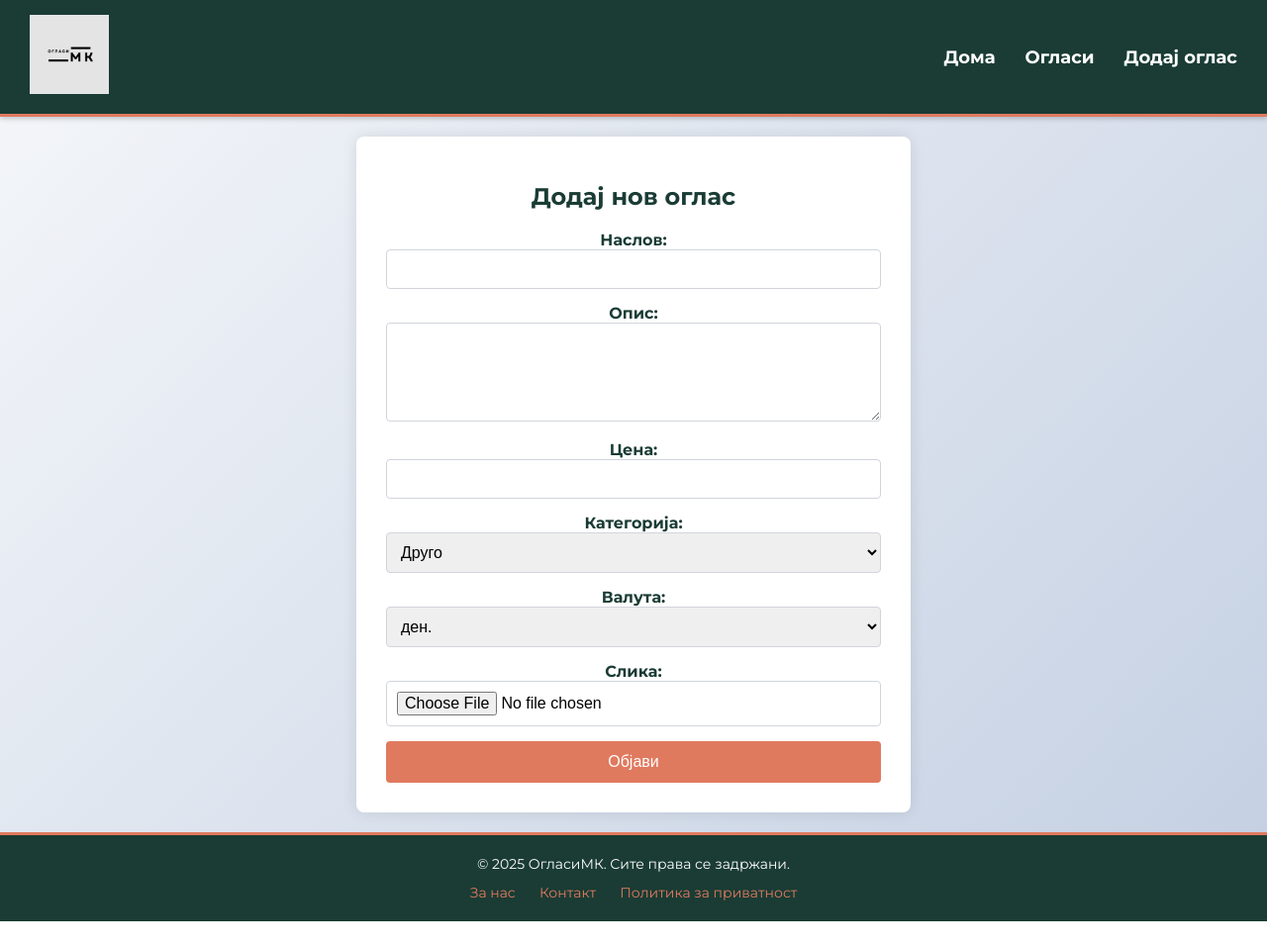
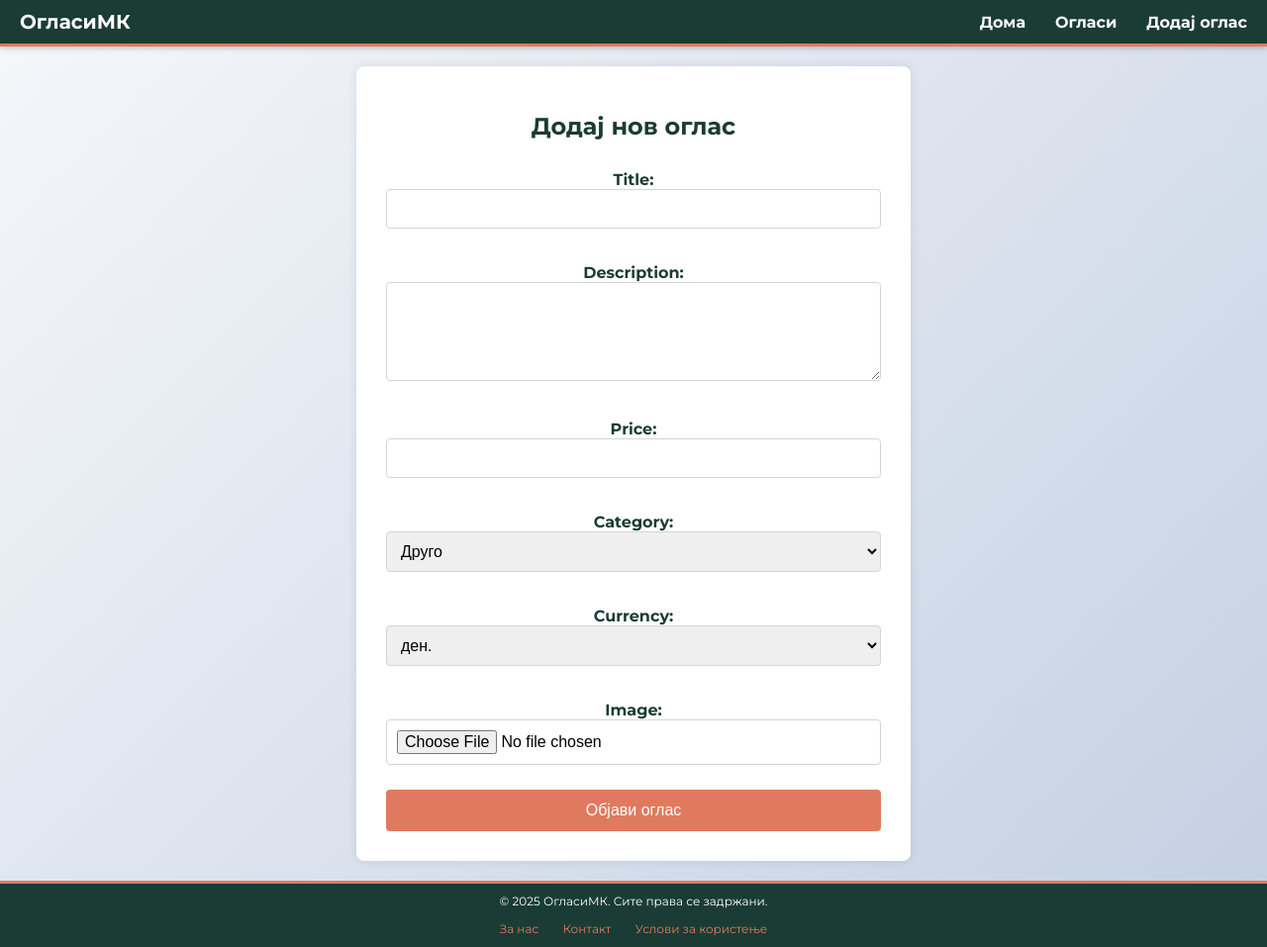
Before and after one commit to Stefanni1/Python_Django_Proekt, a Django app: page /create/ in a window 1280 px wide. Shown: the whole page at 99% size. Before the commit the page ends 931 px from the top, so only its background shows below. Run offline with Django 5.2, Linux system fonts and the light colour scheme.

Commit message:
small changes

```diff
--- a/reklama_proekt/settings.py
+++ b/reklama_proekt/settings.py
@@ -25,7 +25,7 @@ SECRET_KEY = 'django-insecure-^)!z3hkh!jke!gszsw)es@5j)%&e^svuzq^@)x&sybd&#n2ax+
 # SECURITY WARNING: don't run with debug turned on in production!
 DEBUG = True
 
-ALLOWED_HOSTS = []
+ALLOWED_HOSTS = ['127.0.0.1', 'localhost']
 
 
 # Application definition
--- a/static/css/styles.css
+++ b/static/css/styles.css
@@ -11,7 +11,7 @@ body {
 /* Навигациски бар */
 .navbar {
     background-color: #1A3C34;
-    padding: 15px 30px;
+    padding: 10px 20px; /* Намален padding */
     display: flex;
     justify-content: space-between;
     align-items: center;
@@ -24,14 +24,9 @@ body {
 
 .navbar-logo .logo-text {
     color: #FFFFFF;
-    font-size: 24px;
+    font-size: 20px; /* Намален од 24px на 20px */
     font-weight: bold;
     font-family: 'Montserrat', sans-serif;
-}
-
-.navbar-logo img {
-    height: 80px;
-    width: auto;
 }
 
 .navbar-links {
@@ -43,7 +38,7 @@ body {
     color: #FFFFFF;
     text-decoration: none;
     font-weight: bold;
-    font-size: 18px;
+    font-size: 16px; /* Намален од 18px на 16px */
     transition: color 0.3s ease;
 }
 
@@ -54,12 +49,7 @@ body {
 /* Главна содржина */
 .main-content {
     flex: 1;
-    display: flex;
-    justify-content: center;
-    align-items: center;
-    min-height: calc(100vh - 120px);
     padding: 20px;
-    box-sizing: border-box;
 }
 
 /* Хедер со позадина */
@@ -374,21 +214,20 @@ body {
 }
 
 .ad-list .ad-grid {
-    display: grid !important;
-    grid-template-columns: repeat(auto-fit, minmax(300px, 1fr)) !important;
-    gap: 30px !important;
+    display: grid;
+    grid-template-columns: repeat(auto-fit, minmax(300px, 1fr));
+    gap: 30px;
 }
 
 /* Форма за додавање оглас */
 .ad-form {
     max-width: 500px;
-    width: 100%;
-    background-color: #FFFFFF;
+    margin: 0 auto;
+    background-color: white;
     padding: 30px;
     border-radius: 8px;
-    box-shadow: 0 0 15px rgba(0, 0, 0, 0.1);
+    box-shadow: 0 0 10px rgba(0, 0, 0, 0.1);
     text-align: center;
-    margin: 0 auto;
 }
 
 .ad-form h1 {
@@ -482,7 +321,7 @@ body {
 .footer {
     background-color: #1A3C34;
     color: #FFFFFF;
-    padding: 20px;
+    padding: 10px 20px;
     text-align: center;
     border-top: 3px solid #E07A5F;
 }
@@ -494,7 +333,7 @@ body {
 
 .footer p {
     margin: 0;
-    font-size: 14px;
+    font-size: 12px;
 }
 
 .footer-links {
@@ -505,7 +344,7 @@ body {
     color: #E07A5F;
     text-decoration: none;
     margin: 0 10px;
-    font-size: 14px;
+    font-size: 12px;
 }
 
 .footer-links a:hover {
--- a/templates/ads/ad_create.html
+++ b/templates/ads/ad_create.html
@@ -7,31 +7,8 @@
         <h1>Додај нов оглас</h1>
         <form method="post" enctype="multipart/form-data">
             {% csrf_token %}
-            <div class="form-group">
-                <label for="{{ form.title.id_for_label }}">Наслов:</label>
-                {{ form.title }}
-            </div>
-            <div class="form-group">
-                <label for="{{ form.description.id_for_label }}">Опис:</label>
-                {{ form.description }}
-            </div>
-            <div class="form-group">
-                <label for="{{ form.price.id_for_label }}">Цена:</label>
-                {{ form.price }}
-            </div>
-            <div class="form-group">
-                <label for="{{ form.category.id_for_label }}">Категорија:</label>
-                {{ form.category }}
-            </div>
-            <div class="form-group">
-                <label for="{{ form.currency.id_for_label }}">Валута:</label>
-                {{ form.currency }}
-            </div>
-            <div class="form-group">
-                <label for="{{ form.image.id_for_label }}">Слика:</label>
-                {{ form.image }}
-            </div>
-            <button type="submit">Објави</button>
+            {{ form.as_p }}
+            <button type="submit">Објави оглас</button>
         </form>
     </div>
 {% endblock %}
--- a/templates/ads/base.html
+++ b/templates/ads/base.html
@@ -1,20 +1,17 @@
-{% load static %}
-
 <!DOCTYPE html>
-<html lang="en">
+<html lang="mk">
 <head>
     <meta charset="UTF-8">
     <meta name="viewport" content="width=device-width, initial-scale=1.0">
     <title>{% block title %}ОгласиМК{% endblock %}</title>
     <link href="https://fonts.googleapis.com/css2?family=Montserrat:wght@400;700&display=swap" rel="stylesheet">
+    {% load static %}
     <link rel="stylesheet" href="{% static 'css/styles.css' %}">
 </head>
 <body>
     <div class="navbar">
         <div class="navbar-logo">
-            <a href="{% url 'home' %}">
-                <img src="{% static 'images/logo.png' %}" alt="ОгласиМК Logo">
-            </a>
+            <a href="{% url 'home' %}" class="logo-text">ОгласиМК</a>
         </div>
         <div class="navbar-links">
             <a href="{% url 'home' %}">Дома</a>
@@ -22,19 +19,21 @@
             <a href="{% url 'ad_create' %}">Додај оглас</a>
         </div>
     </div>
+
     <div class="main-content">
         {% block content %}
         {% endblock %}
     </div>
-    <footer class="footer">
+
+    <div class="footer">
         <div class="footer-content">
-            <p>&copy; 2025 ОгласиМК. Сите права се задржани.</p>
+            <p>© 2025 ОгласиМК. Сите права се задржани.</p>
             <div class="footer-links">
                 <a href="#">За нас</a>
                 <a href="#">Контакт</a>
-                <a href="#">Политика за приватност</a>
+                <a href="#">Услови за користење</a>
             </div>
         </div>
-    </footer>
+    </div>
 </body>
 </html>
```
Also changed, not shown: other parts of static/css/styles.css (+19 -169 lines), templates/ads/home.html (+3 -6 lines).
